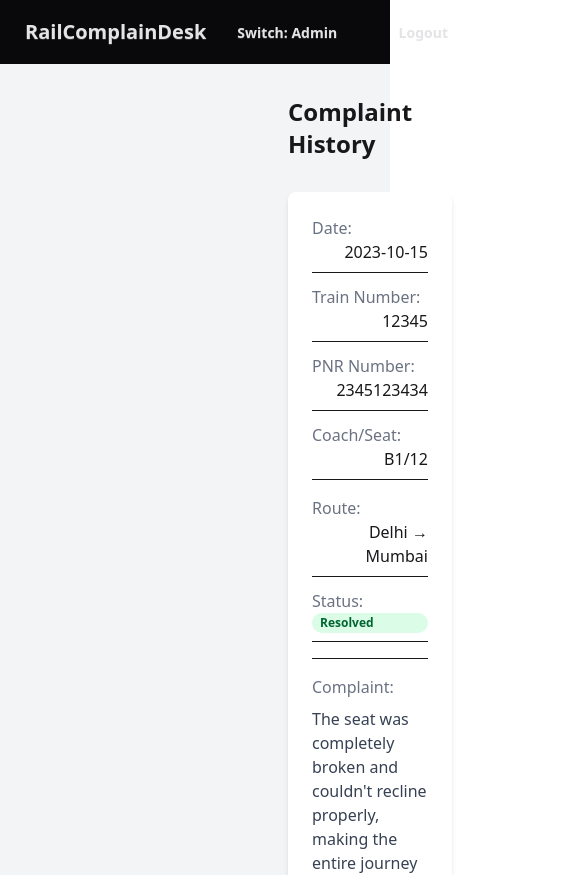
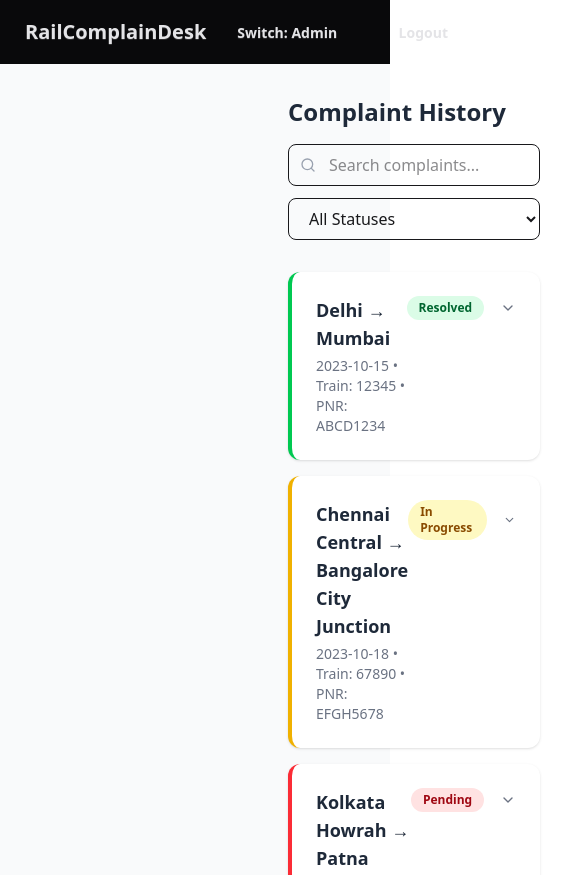
Before and after one commit to iamsyg/Rail_management_system, a Next.js app in the folder website/: page /complaint-history in a window 390 px wide. Shown: the top 875 px of the page, 572 px wide, since content can reach past the window. Built offline with nearby package versions, Linux system fonts and the light colour scheme; no server answers.

Commit message:
fixes: complaint-history feat: UI-animation

```diff
--- a/website/app/(app)/complaint-history/page.tsx
+++ b/website/app/(app)/complaint-history/page.tsx
@@ -1,23 +1,30 @@
 "use client";
 
-import React from "react";
+import React, { useState } from "react";
 import Navbar from "@/app/components/Navbar";
 import Sidebar from "@/app/components/Sidebar";
+import { FiChevronDown, FiChevronUp, FiSearch, FiFilter } from "react-icons/fi";
+import { motion, AnimatePresence } from "framer-motion";
 
 function page() {
-  // Sample complaint data with longer complaints
+  const [expandedId, setExpandedId] = useState(null);
+  const [searchTerm, setSearchTerm] = useState("");
+  const [statusFilter, setStatusFilter] = useState("all");
+
+  // Sample complaint data
   const complaints = [
     {
       id: 1,
       trainNumber: "12345",
-      pnrNumber: "2345123434",
+      pnrNumber: "ABCD1234",
       coach: "B1",
       seatNumber: "12",
       sourceStation: "Delhi",
       destination: "Mumbai",
-      complaint: "The seat was completely broken and couldn't recline properly, making the entire journey extremely uncomfortable. The metal frame was protruding and caused damage to my clothing. Additionally, the armrest was loose and kept falling down throughout the trip. I reported this to the train staff, but they were unable to provide a replacement seat or any assistance. This was particularly frustrating as I had booked my ticket well in advance and expected a comfortable journey. I had to endure the discomfort for the entire 16-hour journey, which was unacceptable. I would like a full refund for this ticket as I couldn't use the seat properly. I also suggest that the train staff be trained to handle such complaints more effectively in the future. this is thr best thing that can be done to improve the experience of passengers. I can see this a the best thing that  can be done to improve the experience of passengers. I can see this a the best thing that can be done to improve the experience of passengers. I can see this a the best thing that can be done to improve the experience of passengers. I can see this a the best thing that can be done to improve the experience of passengers. I can see this a the best thing that can be done to improve the experience of passengers.",
+      complaint: "The seat was completely broken and couldn't recline properly, making the entire journey extremely uncomfortable. The metal frame was protruding and caused damage to my clothing. Additionally, the armrest was loose and kept falling down throughout the trip.",
       status: "Resolved",
-      date: "2023-10-15"
+      date: "2023-10-15",
+      resolution: "Compensation of ₹500 credited to account. Seat repaired for next journey."
     },
     {
       id: 2,
@@ -29,7 +36,8 @@ function page() {
       destination: "Bangalore City Junction",
       complaint: "The air conditioning was not working properly throughout the journey. Despite multiple complaints to the attendant, the temperature remained uncomfortably high. The vents were blowing warm air and some were dripping water, creating puddles in the aisle. This made the overnight journey particularly difficult as sleep was impossible in the heat.",
       status: "In Progress",
-      date: "2023-10-18"
+      date: "2023-10-18",
+      assignedTo: "Maintenance Team B"
     },
     {
       id: 3,
@@ -39,15 +47,30 @@ function page() {
       seatNumber: "08",
       sourceStation: "Kolkata Howrah",
       destination: "Patna Junction",
-      complaint: "The toilet was extremely unclean, with foul odor emanating throughout the coach. The flush was not working, the sink was clogged, and there was no water available. The door lock was broken, compromising privacy. This condition persisted for the entire 12-hour journey despite requests to clean it at multiple stations where we had longer stops.",
+      complaint: "The toilet was extremely unclean, with foul odor emanating throughout the coach. The flush was not working, the sink was clogged, and there was no water available. The door lock was broken, compromising privacy. This condition persisted for the entire 12-hour journey despite requests to clean it at multiple stations where we had longer stops. I had to use the toilet at a station instead. This was unacceptable. I expect a full refund for this inconvenience. I will not be using this service again. I will also be reporting this to the railway authorities. This is  bery bad thing i have to this because this is not the first time i have faced this issue.",
       status: "Pending",
       date: "2023-10-20"
     },
   ];
 
+  const toggleExpand = (id: any) => {
+    setExpandedId(expandedId === id ? null : id);
+  };
+
+  const filteredComplaints = complaints.filter(complaint => {
+    const matchesSearch = complaint.pnrNumber.toLowerCase().includes(searchTerm.toLowerCase()) ||
+                         complaint.trainNumber.includes(searchTerm) ||
+                         complaint.sourceStation.toLowerCase().includes(searchTerm.toLowerCase()) ||
+                         complaint.destination.toLowerCase().includes(searchTerm.toLowerCase());
+
+    const matchesStatus = statusFilter === "all" || complaint.status === statusFilter;
+
+    return matchesSearch && matchesStatus;
+  });
+
   return (
     <div>
-      <div className="min-h-screen bg-gray-100">
+      <div className="min-h-screen bg-gray-50">
         <div className="fixed top-0 left-0 right-0 z-50">
           <Navbar panelName="Admin" />
         </div>
@@ -58,60 +81,175 @@ function page() {
           </div>
 
           <main className="flex-1 ml-64 p-8 z-10">
-            <h1 className="text-2xl font-bold mb-8">Complaint History</h1>
-
-            <div className="space-y-6">
-              {complaints.map((item) => (
-                <div key={item.id} className="bg-white shadow-md rounded-lg p-6 w-full overflow-hidden">
-                  <div className="grid grid-cols-1 md:grid-cols-2 gap-4">
-                    {/* Left Column */}
-                    <div className="space-y-3 break-words">
-                      <div className="flex flex-col sm:flex-row justify-between pb-2 border-b">
-                        <span className="font-medium text-gray-500">Date:</span>
-                        <span className="text-right sm:text-left">{item.date}</span>
+            <div className="flex flex-col md:flex-row justify-between items-start md:items-center mb-8 gap-4">
+              <h1 className="text-2xl md:text-3xl font-bold text-gray-800">Complaint History</h1>
+              <div className="flex flex-col sm:flex-row w-full md:w-auto gap-3">
+                <div className="relative flex-1">
+                  <div className="absolute inset-y-0 left-0 pl-3 flex items-center pointer-events-none">
+                    <FiSearch className="text-gray-400" />
                   </div>
-                      <div className="flex flex-col sm:flex-row justify-between pb-2 border-b">
-                        <span className="font-medium text-gray-500">Train Number:</span>
-                        <span className="text-right sm:text-left">{item.trainNumber}</span>
+                  <input
+                    type="text"
+                    placeholder="Search complaints..."
+                    className="w-full pl-10 pr-4 py-2 border rounded-lg focus:ring-2 focus:ring-blue-500 focus:border-blue-500"
+                    value={searchTerm}
+                    onChange={(e) => setSearchTerm(e.target.value)}
+                  />
                 </div>
-                      <div className="flex flex-col sm:flex-row justify-between pb-2 border-b">
-                        <span className="font-medium text-gray-500">PNR Number:</span>
-                        <span className="text-right sm:text-left">{item.pnrNumber}</span>
-                      </div>
-                      <div className="flex flex-col sm:flex-row justify-between pb-2 border-b">
-                        <span className="font-medium text-gray-500">Coach/Seat:</span>
-                        <span className="text-right sm:text-left">{item.coach}/{item.seatNumber}</span>
+                <select
+                  className="border rounded-lg px-4 py-2 focus:ring-2 focus:ring-blue-500 focus:border-blue-500"
+                  value={statusFilter}
+                  onChange={(e) => setStatusFilter(e.target.value)}
+                >
+                  <option value="all">All Statuses</option>
+                  <option value="Resolved">Resolved</option>
+                  <option value="In Progress">In Progress</option>
+                  <option value="Pending">Pending</option>
+                </select>
               </div>
             </div>
 
-                    {/* Right Column */}
-                    <div className="space-y-3 break-words">
-                      <div className="flex flex-col sm:flex-row justify-between pb-2 border-b">
-                        <span className="font-medium text-gray-500">Route:</span>
-                        <span className="text-right sm:text-left">{item.sourceStation} → {item.destination}</span>
+            {filteredComplaints.length === 0 ? (
+              <motion.div
+                initial={{ opacity: 0 }}
+                animate={{ opacity: 1 }}
+                className="bg-white rounded-xl shadow-sm p-8 text-center"
+              >
+                <p className="text-gray-500 text-lg">No complaints found matching your criteria</p>
+              </motion.div>
+            ) : (
+              <div className="space-y-4">
+                {filteredComplaints.map((item) => (
+                  <motion.div
+                    key={item.id}
+                    initial={{ opacity: 0, y: 20 }}
+                    animate={{ opacity: 1, y: 0 }}
+                    transition={{ duration: 0.3 }}
+                    className={`bg-white rounded-xl shadow-sm hover:shadow-md transition-all duration-300 overflow-hidden border-l-4 ${
+                      item.status === "Resolved" ? "border-green-500" :
+                      item.status === "In Progress" ? "border-yellow-500" :
+                      "border-red-500"
+                    }`}
+                  >
+                    <motion.div
+                      className="p-6 cursor-pointer"
+                      onClick={() => toggleExpand(item.id)}
+                      whileTap={{ scale: 0.98 }}
+                    >
+                      <div className="flex justify-between items-start">
+                        <div>
+                          <h3 className="text-lg font-semibold text-gray-800">
+                            {item.sourceStation} → {item.destination}
+                          </h3>
+                          <p className="text-sm text-gray-500 mt-1">
+                            {item.date} • Train: {item.trainNumber} • PNR: {item.pnrNumber}
+                          </p>
                         </div>
-                      <div className="flex flex-col sm:flex-row justify-between pb-2 border-b">
-                        <span className="font-medium text-gray-500">Status:</span>
-                        <span className={`px-2 inline-flex text-xs leading-5 font-semibold rounded-full
-                          ${item.status === "Resolved" ? "bg-green-100 text-green-800" :
+                        <div className="flex items-center space-x-4">
+                          <span className={`px-3 py-1 rounded-full text-xs font-semibold ${
+                            item.status === "Resolved" ? "bg-green-100 text-green-800" :
                             item.status === "In Progress" ? "bg-yellow-100 text-yellow-800" :
-                            "bg-red-100 text-red-800"}`}>
+                            "bg-red-100 text-red-800"
+                          }`}>
                             {item.status}
                           </span>
+                          {expandedId === item.id ? (
+                            <FiChevronUp className="text-gray-500 transition-transform duration-300" />
+                          ) : (
+                            <FiChevronDown className="text-gray-500 transition-transform duration-300" />
+                          )}
                         </div>
+                      </div>
+                    </motion.div>
+
+                    <AnimatePresence>
+                      {expandedId === item.id && (
+                        <motion.div
+                          initial={{ height: 0, opacity: 0 }}
+                          animate={{
+                            height: "auto",
+                            opacity: 1,
+                            transition: {
+                              height: { duration: 0.3 },
+                              opacity: { duration: 0.2, delay: 0.1 }
+                            }
+                          }}
+                          exit={{
+                            height: 0,
+                            opacity: 0,
+                            transition: {
+                              height: { duration: 0.2 },
+                              opacity: { duration: 0.1 }
+                            }
+                          }}
+                          className="overflow-hidden"
+                        >
+                          <div className="px-6 pb-6 border-t border-gray-100">
+                            <div className="grid grid-cols-1 md:grid-cols-3 gap-6 mt-4">
+                              <div className="space-y-3">
+                                <div>
+                                  <h4 className="text-sm font-medium text-gray-500">Journey Details</h4>
+                                  <p className="mt-1 text-gray-700">
+                                    <span className="font-medium">Coach/Seat:</span> {item.coach}/{item.seatNumber}<br />
+                                    <span className="font-medium">Date:</span> {item.date}<br />
+                                    <span className="font-medium">PNR:</span> {item.pnrNumber}
+                                  </p>
                                 </div>
                               </div>
 
-                  {/* Complaint (full width) with proper text wrapping */}
-                  <div className="mt-4 pt-4 border-t">
-                    <h3 className="font-medium text-gray-500 mb-2">Complaint:</h3>
-                    <p className="text-gray-700 whitespace-normal break-words">
+                              <div className="space-y-3">
+                                <div>
+                                  <h4 className="text-sm font-medium text-gray-500">Complaint</h4>
+                                  <p className="mt-1 text-gray-700 whitespace-pre-line">
                                     {item.complaint}
                                   </p>
                                 </div>
                               </div>
+
+                              <div className="space-y-3">
+                                {item.status === "Resolved" && item.resolution && (
+                                  <motion.div
+                                    initial={{ opacity: 0 }}
+                                    animate={{ opacity: 1 }}
+                                    transition={{ delay: 0.2 }}
+                                    className="bg-green-50 p-3 rounded-lg"
+                                  >
+                                    <h4 className="text-sm font-medium text-green-800">Resolution</h4>
+                                    <p className="mt-1 text-green-700">{item.resolution}</p>
+                                  </motion.div>
+                                )}
+                                {item.status === "In Progress" && item.assignedTo && (
+                                  <motion.div
+                                    initial={{ opacity: 0 }}
+                                    animate={{ opacity: 1 }}
+                                    transition={{ delay: 0.2 }}
+                                    className="bg-yellow-50 p-3 rounded-lg"
+                                  >
+                                    <h4 className="text-sm font-medium text-yellow-800">Assigned To</h4>
+                                    <p className="mt-1 text-yellow-700">{item.assignedTo}</p>
+                                  </motion.div>
+                                )}
+                                {item.status === "Pending" && (
+                                  <motion.div
+                                    initial={{ opacity: 0 }}
+                                    animate={{ opacity: 1 }}
+                                    transition={{ delay: 0.2 }}
+                                    className="bg-red-50 p-3 rounded-lg"
+                                  >
+                                    <h4 className="text-sm font-medium text-red-800">Action Required</h4>
+                                    <p className="mt-1 text-red-700">Awaiting assignment to team</p>
+                                  </motion.div>
+                                )}
+                              </div>
+                            </div>
+                          </div>
+                        </motion.div>
+                      )}
+                    </AnimatePresence>
+                  </motion.div>
                 ))}
               </div>
+            )}
           </main>
         </div>
       </div>
```
Lines whose indentation alone changed are shown as unchanged.
